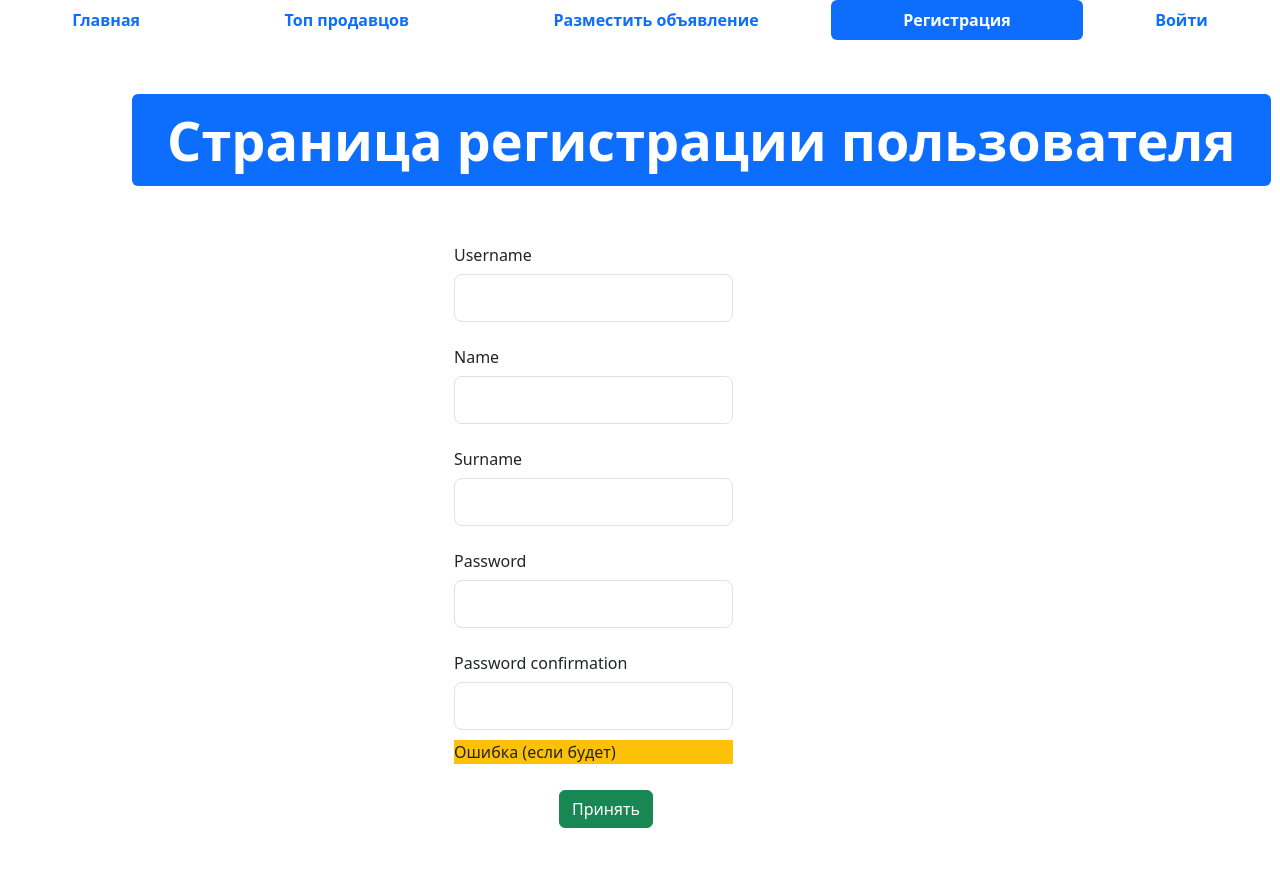
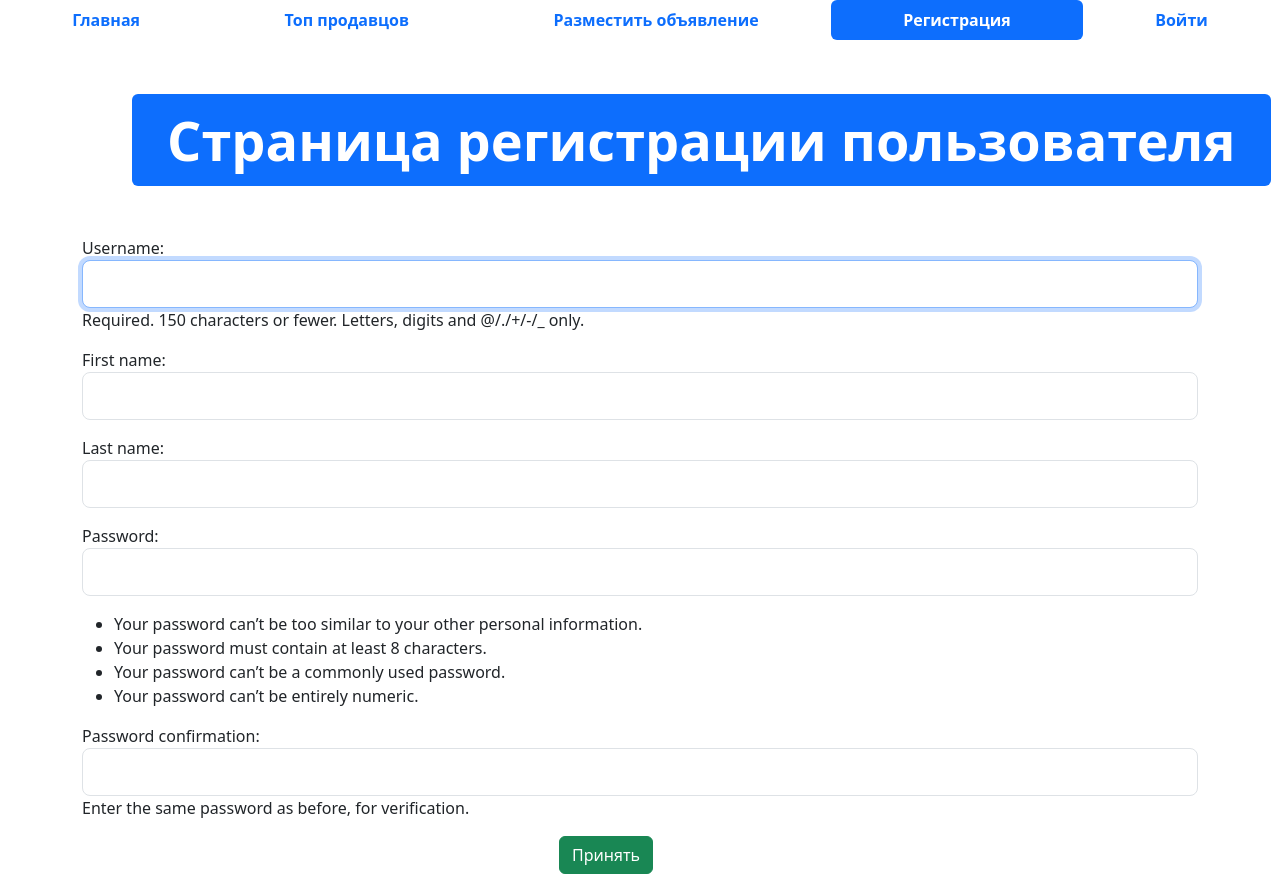
Before and after one commit to AndreyTulush2005/first-django-project, a Django app: page /myauth/register/ in a window 1280 px wide. Before the commit the page ends 828 px from the top, so only its background shows below. Run offline with Django 4.2, Linux system fonts and the light colour scheme; some libraries are stand-ins or nearby versions.

Commit message:
final commit

```diff
--- /dev/null
+++ b/app_auth/forms.py
@@ -0,0 +1,18 @@
+from django.contrib.auth import get_user_model
+from django.contrib.auth.forms import UserCreationForm
+
+User = get_user_model()
+
+
+class ExtendedUserCreationForm(UserCreationForm):
+    def __init__(self, *args, **kwargs):
+        super().__init__(*args, **kwargs)
+        self.fields["username"].widget.attrs["class"] = "form-control form-control-lg"
+        self.fields["password1"].widget.attrs['class'] = "form-control form-control-lg"
+        self.fields["password2"].widget.attrs['class'] = "form-control form-control-lg"
+        self.fields["first_name"].widget.attrs['class'] = "form-control form-control-lg"
+        self.fields["last_name"].widget.attrs['class'] = "form-control form-control-lg"
+
+    class Meta:
+        model = User
+        fields = ["username", 'first_name', 'last_name', 'password1', 'password2']
--- a/app_auth/views.py
+++ b/app_auth/views.py
@@ -3,34 +3,50 @@ from django.urls import reverse, reverse_lazy
 from django.contrib.auth import authenticate, login, logout
 from django.contrib.auth.decorators import login_required
 
+from .forms import ExtendedUserCreationForm
+
 # Create your views here.
 @login_required(login_url=reverse_lazy('login'))
-def profile_view(requests):
-    return render(request=requests, template_name="app_auth/profile.html")
+def profile_view(request):
+    return render(request=request, template_name="app_auth/profile.html")
 
 
-def login_view(requests):
+def login_view(request):
     redirect_url = reverse('profile')
-    if requests.method == "GET":
-        if requests.user.is_authenticated:
+    if request.method == "GET":
+        if request.user.is_authenticated:
             return redirect(redirect_url)
         else:
-            return render(request=requests, template_name="app_auth/login.html")
+            return render(request=request, template_name="app_auth/login.html")
     else:
-        username = requests.POST['username']
-        password = requests.POST['password']
-        user = authenticate(requests, username=username, password=password)
+        username = request.POST['username']
+        password = request.POST['password']
+        user = authenticate(request, username=username, password=password)
         if user is not None:
-            login(requests, user)
+            login(request, user)
             return redirect(redirect_url)
         else:
-            return render(request=requests, template_name="app_auth/login.html", context={'error' : "Пользователь не найден!"})
+            return render(request=request, template_name="app_auth/login.html", context={'error' : "Пользователь не найден!"})
 
 
-def register_view(requests):
-    return render(request=requests, template_name='app_auth/register.html')
+def register_view(request):
+    if request.method == "POST":
+        form = ExtendedUserCreationForm(request.POST)
+        if form.is_valid():
+            user = form.save()
+            user = authenticate(username=user.username, password=request.POST['password1'])
+            login(request, user=user)
+            return redirect(reverse('profile'))
+    else:
+        form = ExtendedUserCreationForm()
+
+    context = {
+        'form': form
+    }
+
+    return render(request=request, template_name='app_auth/register.html', context=context)
 
 
-def logout_view(requests):
-    logout(requests)
+def logout_view(request):
+    logout(request)
     return redirect(reverse('login'))
--- a/first_app/models.py
+++ b/first_app/models.py
@@ -4,6 +4,7 @@ from django.utils import timezone
 from django.utils.html import format_html
 from django.contrib.auth import get_user_model
 
+from django.urls import reverse
 
 User = get_user_model()
 
@@ -18,6 +19,9 @@ class Advertisement(models.Model):
     updated_date = models.DateTimeField(auto_now=True)
     user = models.ForeignKey(User, verbose_name='Пользователь', on_delete=models.CASCADE)
     image = models.ImageField('Изображение', upload_to='firstProject/')
+
+    def get_absolute_url(self):
+        return reverse('adv_detail', kwargs={'pk' : self.id})
     def __str__(self):
         return f"Advertisement(title={self.title}, description={self.description}, price={self.price}, auction={self.auction})"
 
--- a/first_app/urls.py
+++ b/first_app/urls.py
@@ -3,12 +3,13 @@ from django.conf import settings
 from django.conf.urls.static import static
 
 
-from .views import index, top_sellers, advertisement_post
+from .views import index, top_sellers, advertisement_post, advertisement_detail
 
 urlpatterns = [
     path('', index, name='main-page'),
     path('top-sellers', top_sellers, name='top-sellers'),
-    path('advertisement-post', advertisement_post, name='adv_post')
+    path('advertisement-post', advertisement_post, name='adv_post'),
+    path('advertisement/<int:pk>', advertisement_detail, name='adv_detail')
 ]
 
 if settings.DEBUG:
--- a/first_app/views.py
+++ b/first_app/views.py
@@ -36,3 +36,8 @@ def advertisement_post(request):
         'form': form
     }
     return render(request=request, template_name='first_app/advertisement-post.html', context=context)
+
+def advertisement_detail(request, pk):
+    advertisement = Advertisement.objects.get(id=pk)
+    context = {'adv' : advertisement}
+    return render(request, 'first_app/advertisement.html', context)
--- a/templates/app_auth/register.html
+++ b/templates/app_auth/register.html
@@ -52,48 +52,9 @@
             </div>
         </div>
     </div>
-    <form method="post">
-        <div class="row mb-3">
-            <div class="col">
-                <label class="col-sm-4 col-form-label offset-4">Username</label>
-                <div class="col-sm-4 offset-4 w-25">
-                    <input type="text" class="form-control form-control-lg">
-                </div>
-            </div>
-        </div>
-        <div class="row mb-3">
-            <div class="col">
-                <label class="col-sm-4 col-form-label offset-4">Name</label>
-                <div class="col-sm-4 offset-4 w-25">
-                    <input type="text" class="form-control form-control-lg">
-                </div>
-            </div>
-        </div>
-        <div class="row mb-3">
-            <div class="col">
-                <label class="col-sm-4 col-form-label offset-4">Surname</label>
-                <div class="col-sm-4 offset-4 w-25">
-                    <input type="text" class="form-control form-control-lg">
-                </div>
-            </div>
-        </div>
-        <div class="row mb-3">
-            <div class="col">
-                <label class="col-sm-4 col-form-label offset-4">Password</label>
-                <div class="col-sm-4 offset-4 w-25">
-                    <input type="password" class="form-control form-control-lg">
-                </div>
-            </div>
-        </div>
-        <div class="row mb-3">
-            <div class="col">
-                <label class="col-sm-4 col-form-label offset-4">Password confirmation</label>
-                <div class="col-sm-4 offset-4 w-25">
-                    <input type="password" class="form-control form-control-lg">
-                    <div class="form-label bg-warning" style="margin: 10px 0px;">Ошибка (если будет)</div>
-                </div>
-            </div>
-        </div>
+    <form method="post" enctype="multipart/form-data">
+        {% csrf_token %}
+        {{ form.as_p }}
         <div class="row mb-3 offset-sm-5">
             <div class="col">
                 <button type="submit" class="btn btn-success">Принять</button>
```
Also changed, not shown: templates/first_app/advertisement.html (+16 -32 lines), templates/first_app/index.html (+3 -17 lines), dp.sqlite3, media/firstProject/24_2YeMAC2.png (added). Lines whose indentation alone changed are shown as unchanged.
